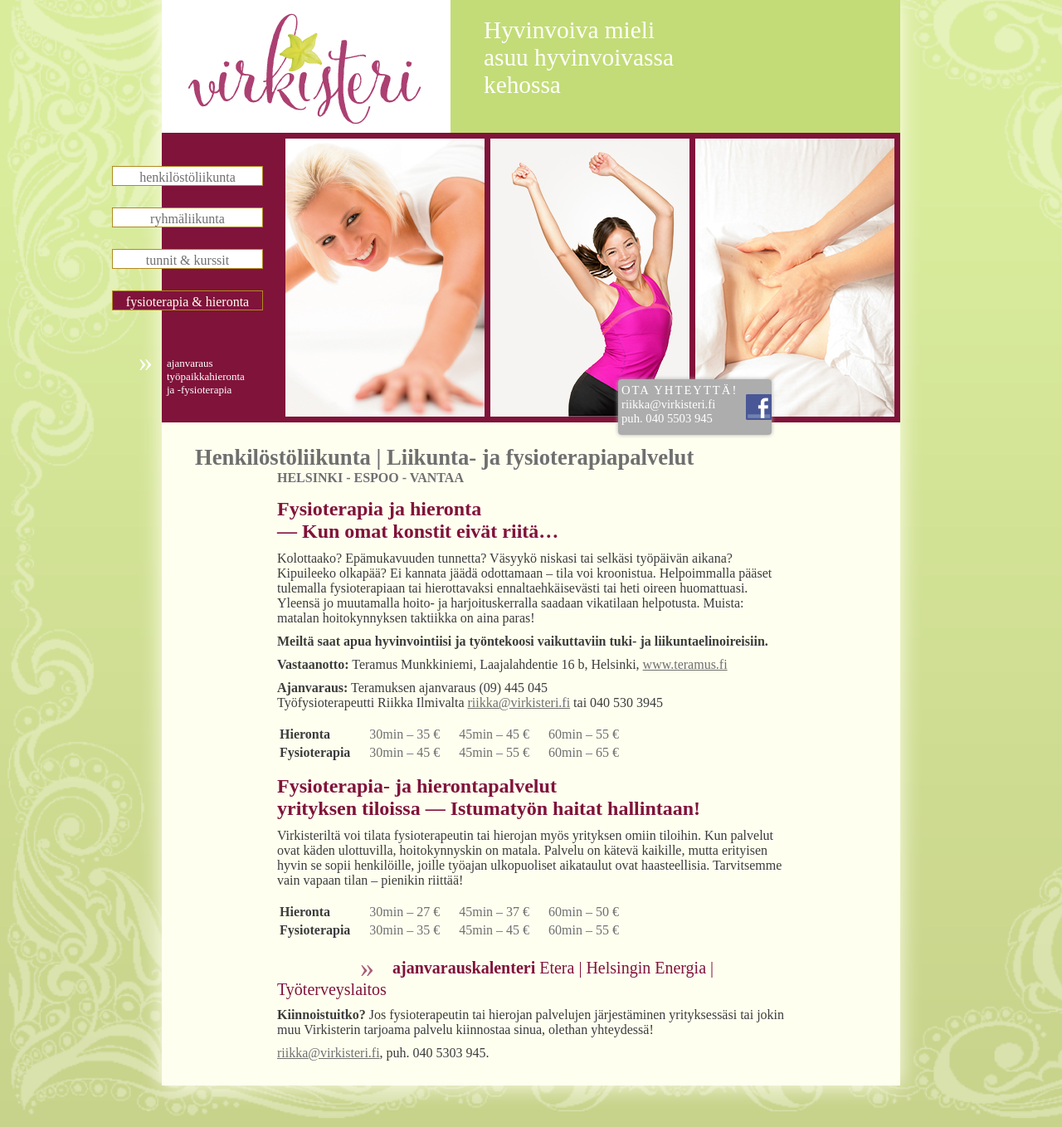
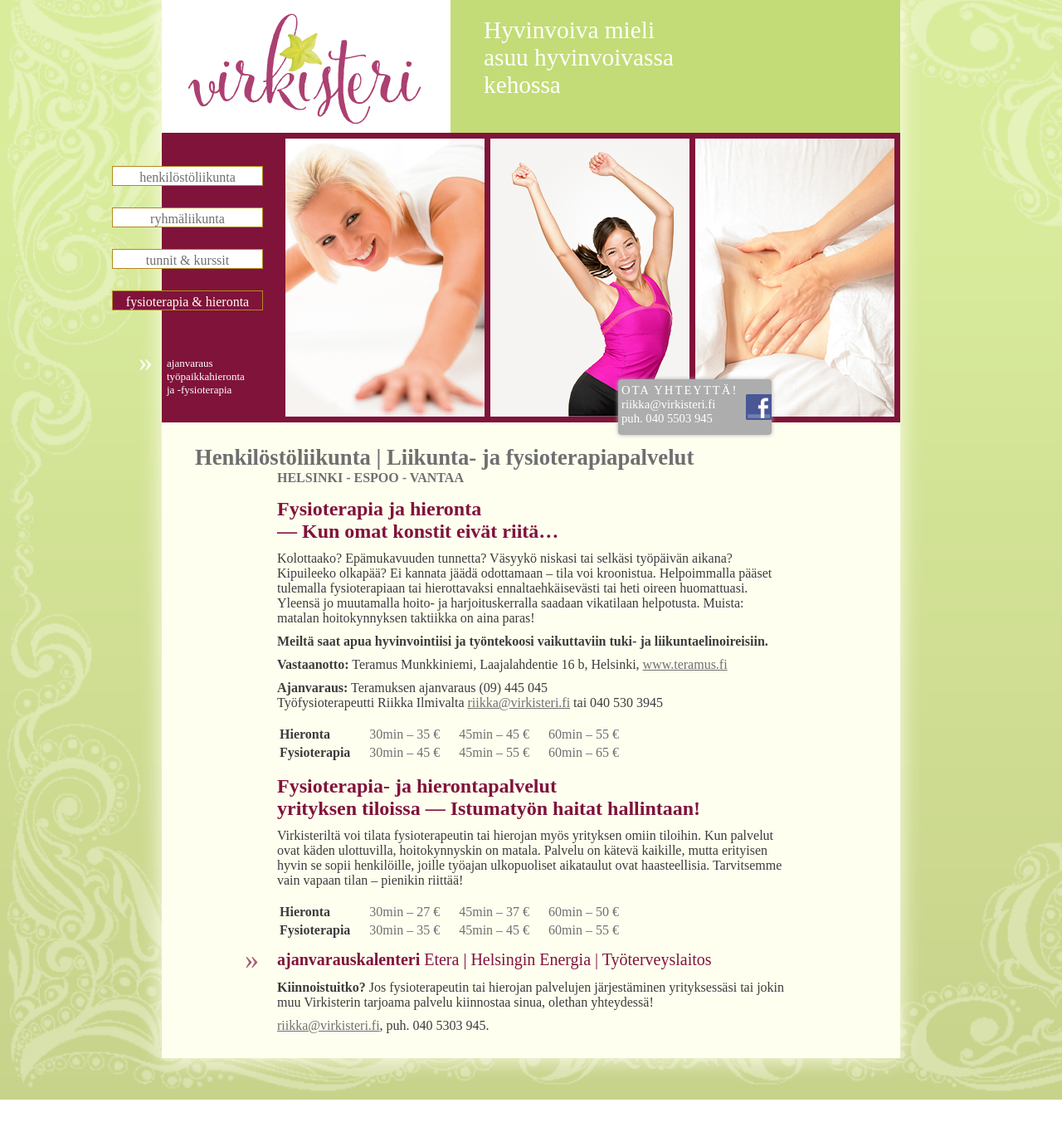
Before and after one commit to sdsykes-web/virkisteri, a Jekyll site: the page built from fysioterapia.md, in a window 1280 px wide. Shown: the whole page at 83% size. Built offline with Jekyll 4.4.1, drawn with Linux system fonts in a browser that asks for light colours; some web fonts are replaced; after the commit the page ends 1325 px from its top, so only the background shows below that.

Commit message:
Adds div tag to avert the adding of p tag around ajanvarauskalenteri

```diff
--- a/fysioterapia.md
+++ b/fysioterapia.md
@@ -37,7 +37,9 @@ Virkisteriltä voi tilata fysioterapeutin tai hierojan myös yrityksen omiin til
   </tr>
 </table>
 
-<span markdown="0" class="margin-indicator-container"><span class="margin-indicator">»</span><span class="calendar-links"><b>ajanvarauskalenteri</b>&nbsp;Etera | Helsingin Energia | Työterveyslaitos</span></span>
+<div>
+<span class="margin-indicator-container"><span class="margin-indicator">»</span><span class="calendar-links"><b>ajanvarauskalenteri</b> Etera | Helsingin Energia | Työterveyslaitos</span></span>
+</div>
 
 **Kiinnoistuitko?** Jos fysioterapeutin tai hierojan palvelujen järjestäminen yrityksessäsi tai jokin muu Virkisterin tarjoama palvelu kiinnostaa sinua, olethan yhteydessä!
 
```
